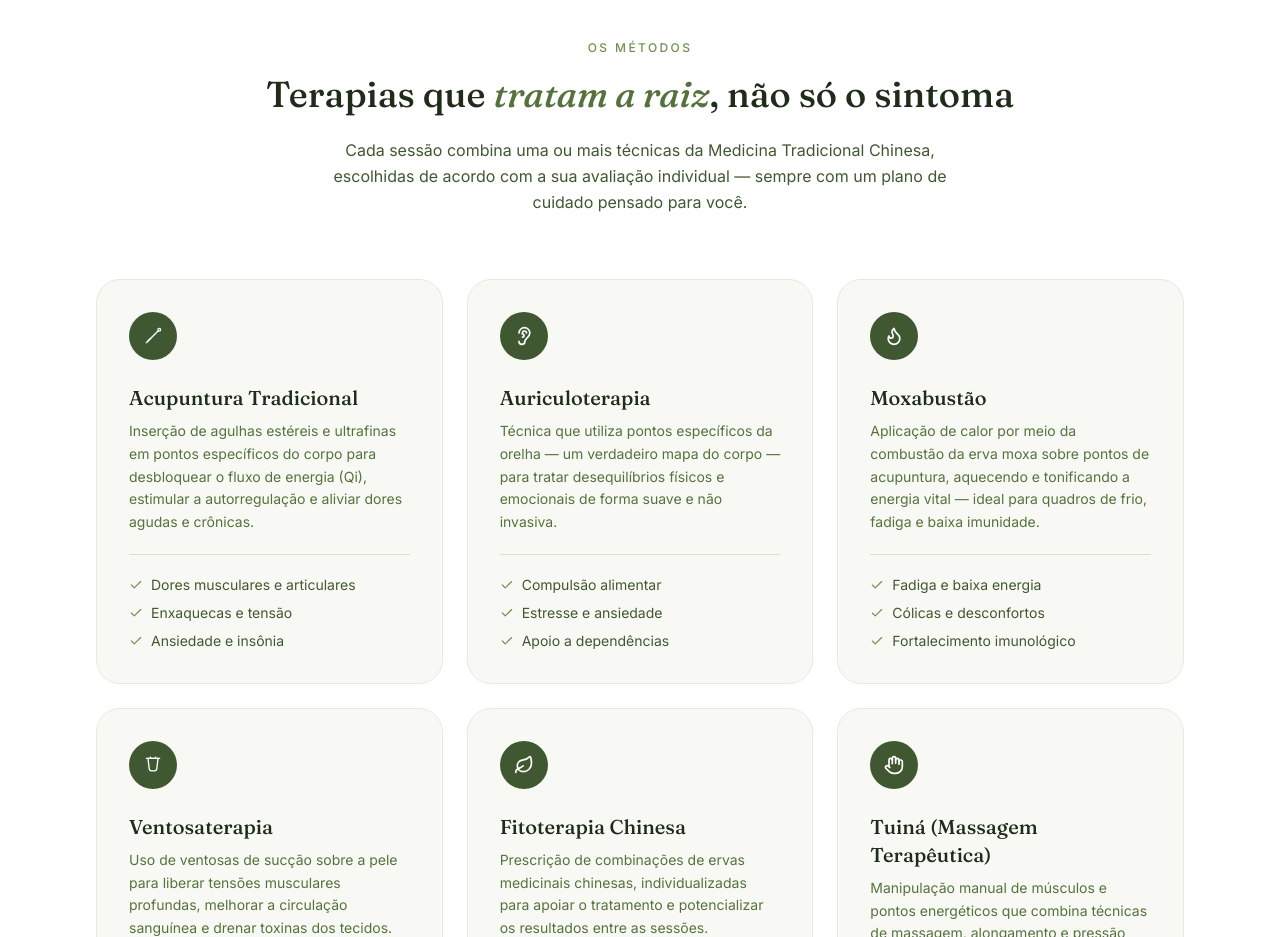
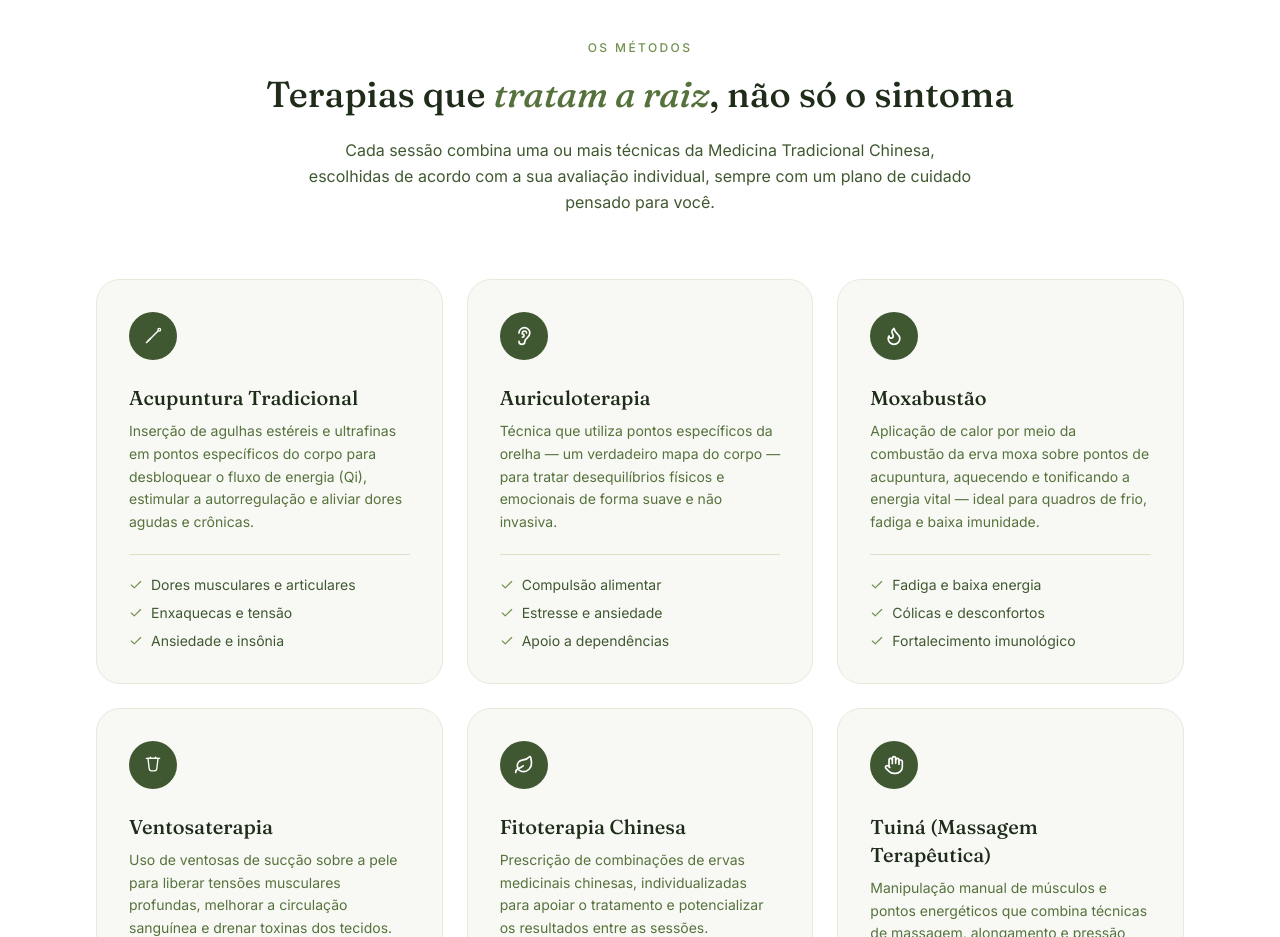
Before and after one commit to laurareynol/Site-Fabio, a React (Vite) app: page / in a window 1280 px wide. Shown: the part 2580-3517 px from the top of the page. Built offline with nearby package versions, Linux system fonts and the light colour scheme.

Commit message:
Substitui travessão por vírgula no Methods

```diff
--- a/src/components/Methods.tsx
+++ b/src/components/Methods.tsx
@@ -25,7 +25,7 @@ export default function Methods() {
         </h2>
         <p className="mx-auto mt-5 max-w-2xl text-base leading-relaxed text-sage-700">
           Cada sessão combina uma ou mais técnicas da Medicina Tradicional Chinesa, escolhidas
-          de acordo com a sua avaliação individual — sempre com um plano de cuidado pensado
+          de acordo com a sua avaliação individual, sempre com um plano de cuidado pensado
           para você.
         </p>
       </div>
```
